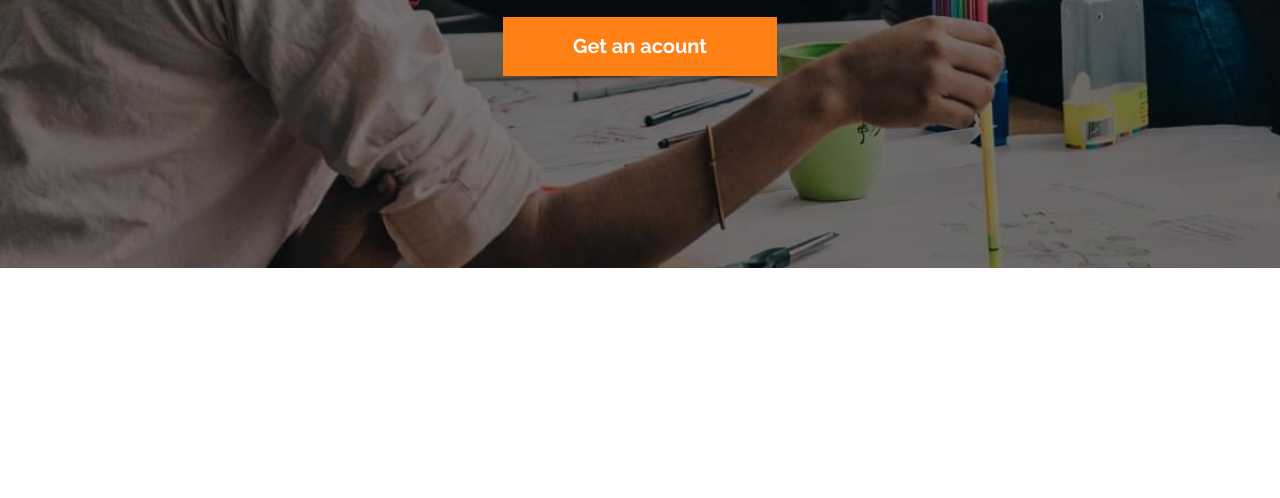
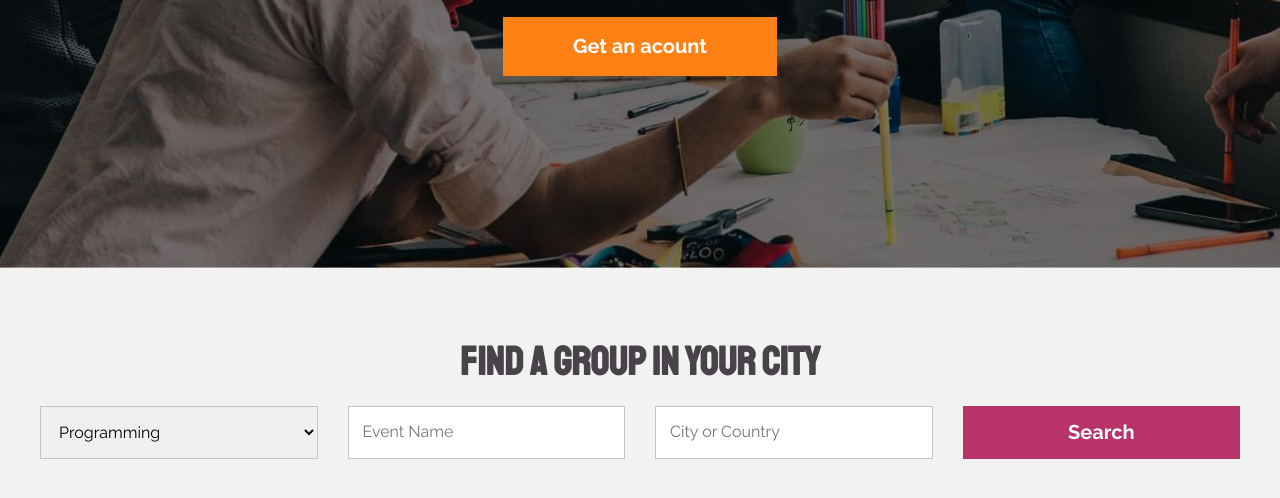
Before and after one commit to Tomachelo/Meeti-SASS-BEM, a website: page index.html in a window 1280 px wide. Shown: the part 474-972 px from the top of the page. Before the commit the page ends 800 px from the top, so only its background shows below. Drawn offline with Linux system fonts and the light colour scheme.

Commit message:
section_form

```diff
--- a/index.html
+++ b/index.html
@@ -29,5 +29,29 @@
         <h2 class="welcome__heading">Find or Create a group to share what you like most</h2>
         <a class="welcome__link" href="#">Get an acount</a>
     </section>
+
+    <section class="search">
+        <h2 class="search__heading">Find a group in your city</h2>
+        <div class="container">
+            <form class="form">
+                <select class="form__input" name="event" id="event">
+                    <option value="programming">Programming</option>
+                    <option value="design">Design</option>
+                    <option value="business">Business</option>
+                    <option value="fashion">Fashion</option>
+                    <option value="exercise and health">Exercise and Health</option>
+                    <option value="meal">Meal</option>
+                    <option value="interior design">Interior Design</option>
+                    <option value="coffee house">Coffee House</option>
+                    <option value="cinema">Cinema</option>
+                    <option value="books">Books</option>
+                    <option value="entrepreneurship">Entrepreneurship</option>
+                </select>
+                <input class="form__input" type="text" placeholder="Event Name">
+                <input class="form__input" type="text" placeholder="City or Country">
+                <input class="form__submit" type="submit" value="Search">
+            </form>
+        </div>
+    </section>
 </body>
 </html>
--- /dev/null
+++ b/src/scss/UI/main/_form.scss
@@ -0,0 +1,39 @@
+@use 'base/variables' as v;
+@use 'base/mixins' as m;
+
+.search{
+    background-color: v.$lightGray;
+    padding: 5rem 0;
+
+    &__heading{
+        text-align: center;
+        color: v.$grey;
+    }
+}
+
+.form{
+    margin-top: 2rem;
+    display: flex;
+    flex-direction: column;
+
+    @include m.desktop_small{
+        @include m.grid(4, 3rem);
+    }
+
+    &__input{
+        padding: 1.4rem;
+        border: 1px solid lighten(v.$grey, 50%);
+        margin-bottom: 2rem;
+
+        @include m.desktop_small{
+            margin-bottom: 0;
+        }
+    }
+
+    &__submit{
+        @include m.button(v.$colorPrimary, v.$white);
+        &{
+            margin-top: 0;
+        }
+    }
+}
--- a/src/scss/UI/main/_index.scss
+++ b/src/scss/UI/main/_index.scss
@@ -1 +1,2 @@
 @forward 'welcome';
+@forward 'form';
--- a/src/scss/base/_mixins.scss
+++ b/src/scss/base/_mixins.scss
@@ -59,7 +59,7 @@
     }
 }
 
-@mixin grid($columns, $spancing) {
+@mixin grid($columns, $spacing) {
     display: grid;
     gap: $spacing;
     grid-template-columns: repeat($columns, 1fr);
```
Also changed, not shown: build/css/app.css, 1 other file.
